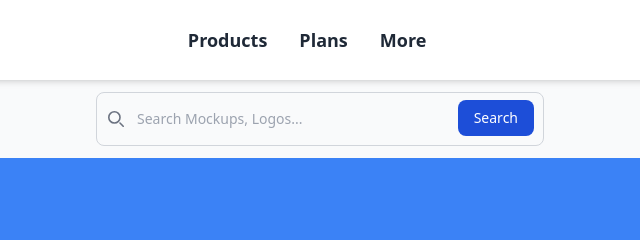
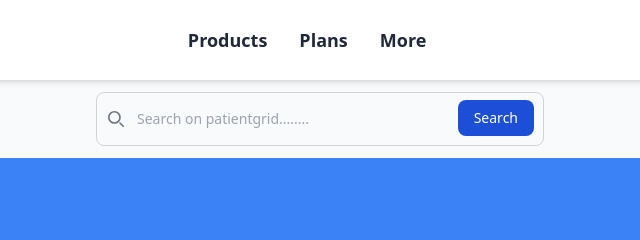
Before and after one commit to Alki45/Createwise, a website: page index.html in a window 1280 px wide. Shown: the top 240 px of the page, 320-960 px from the left. Drawn offline with nearby package versions, Linux system fonts and the light colour scheme.

Commit message:
Search description

```diff
--- a/index.html
+++ b/index.html
@@ -55,7 +55,7 @@
                 <path stroke="currentColor" stroke-linecap="round" stroke-linejoin="round" stroke-width="2" d="m19 19-4-4m0-7A7 7 0 1 1 1 8a7 7 0 0 1 14 0Z"/>
             </svg>
         </div>
-        <input type="search" id="default-search" class="block w-full p-4 ps-10 text-sm text-gray-900 border border-gray-300 rounded-lg bg-gray-50 focus:ring-blue-500 focus:border-blue-500 dark:bg-gray-700 dark:border-gray-600 dark:placeholder-gray-400 dark:text-white dark:focus:ring-blue-500 dark:focus:border-blue-500" placeholder="Search Mockups, Logos..." required />
+        <input type="search" id="default-search" class="block w-full p-4 ps-10 text-sm text-gray-900 border border-gray-300 rounded-lg bg-gray-50 focus:ring-blue-500 focus:border-blue-500 dark:bg-gray-700 dark:border-gray-600 dark:placeholder-gray-400 dark:text-white dark:focus:ring-blue-500 dark:focus:border-blue-500" placeholder="Search on patientgrid........" required />
         <button type="submit" class="text-white absolute end-2.5 bottom-2.5 bg-blue-700 hover:bg-blue-800 focus:ring-4 focus:outline-none focus:ring-blue-300 font-medium rounded-lg text-sm px-4 py-2 dark:bg-blue-600 dark:hover:bg-blue-700 dark:focus:ring-blue-800">Search</button>
     </div>
 </form>
```
